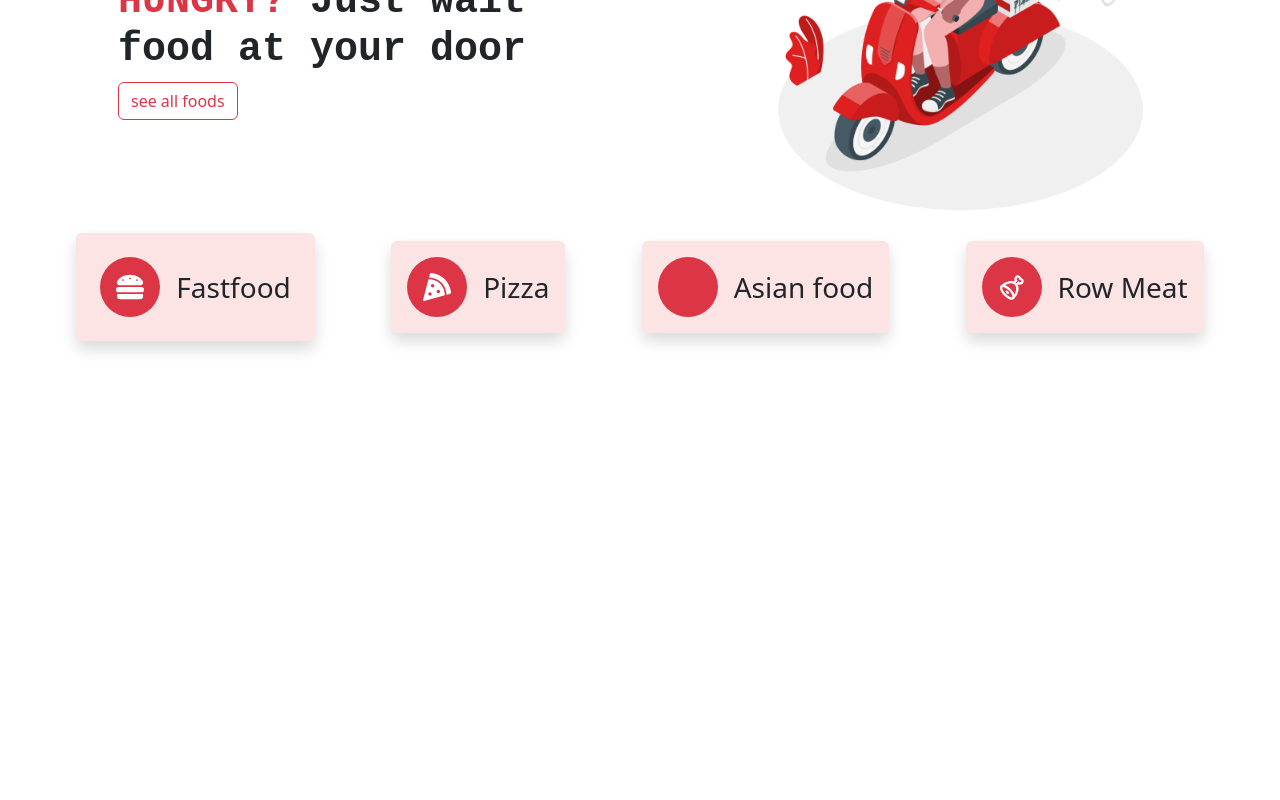
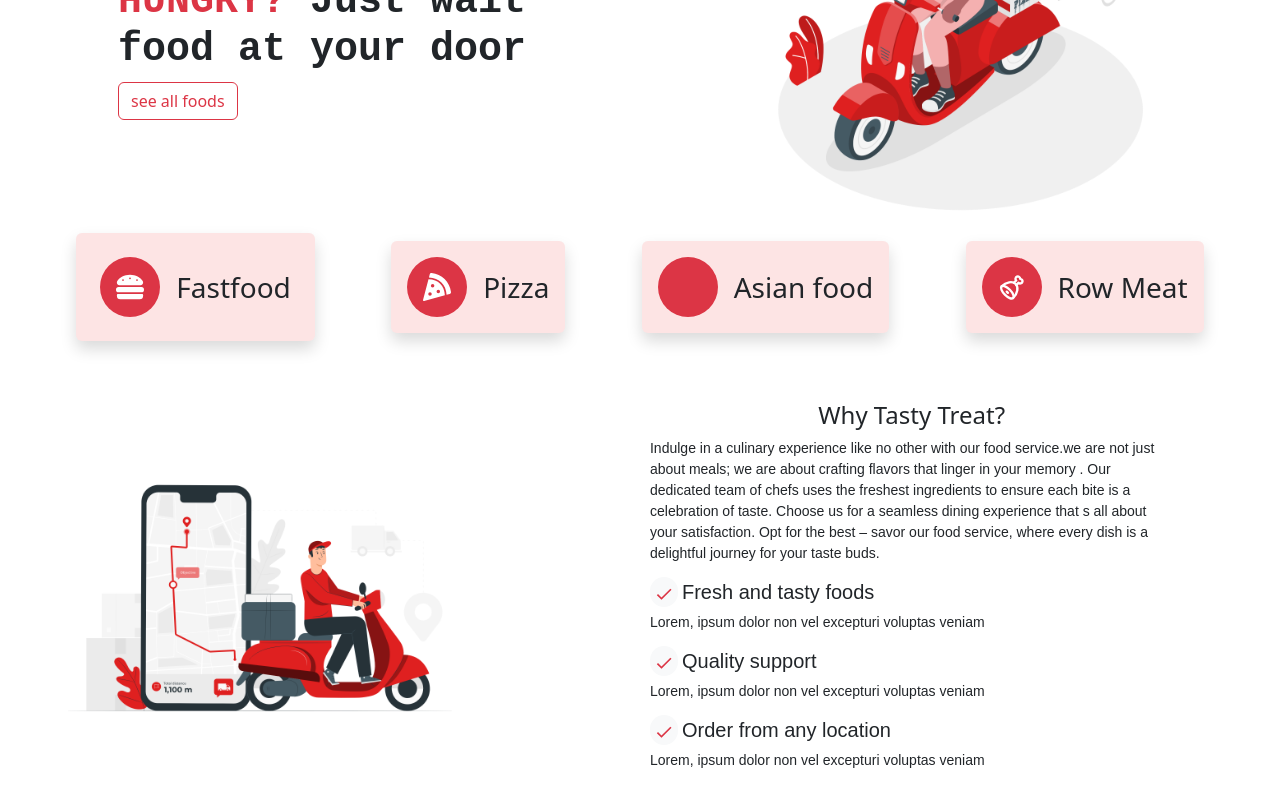
Before and after one commit to marwanlekhouaja/fast-food-app, a React (Vite) app in the folder fast-food-app/: page / in a window 1280 px wide. Shown: the part 257-1057 px from the top of the page. Before the commit the page ends 800 px from the top, so only its background shows below. Built offline with nearby package versions, Linux system fonts and the light colour scheme; some icons are missing.

Commit message:
finish the build of home component

```diff
--- a/fast-food-app/src/components/Detail.jsx
+++ b/fast-food-app/src/components/Detail.jsx
@@ -4,6 +4,7 @@
 import { useRef,useState } from "react";
 import { useDispatch } from "react-redux";
 import { addtocart } from "../stateMangement/slice";
+import {motion} from 'framer-motion'
 function Detail() {
   const { name } = useParams();
   const dispatch=useDispatch()
@@ -26,7 +27,14 @@
     const data={...product,quantite:quantite,idOrder:Date.now()}
     dispatch(addtocart(data))
   }
+
+  // functiion that have the access of show the description of the product or food
+  const [show,setShow]=useState(false)
+  const showDesc=()=>{
+    setShow(!show)
+  }
   return (
+    <>
     <div className="d-flex mt-5 justify-content-evenly align-items-center">
       <div>
         {products.map(
@@ -81,6 +89,17 @@
         )}
       </div>
     </div>
+
+    <div className="description container mt-4">
+      <h4 onClick={showDesc}  style={{cursor:'pointer',color:'red',fontFamily:'monospace'}}>description</h4>
+      <div style={{display:show?'flex':'none'}}>
+      {products.map((food)=>
+      food.title==name&&
+      <motion.p initial={{opacity:0}} animate={{opacity:1}} transition={{duration:1.5,delay:.3}} key={food.id} className="card p-2 w-75">{food.desc}</motion.p>
+      )}
+      </div>
+    </div>
+    </>
   );
 }
 
--- a/fast-food-app/src/components/Foods.jsx
+++ b/fast-food-app/src/components/Foods.jsx
@@ -46,7 +46,7 @@
     <>
       <header style={{ position: "relative", overflow: "hidden" }}>
         <img
-          style={{ height: "200px", width: "100%", backgroundSize: "cover" }}
+          style={{filter:'blur(2px)', height: "200px", width: "100%", backgroundSize: "cover" }}
           src="https://www.herofincorp.com/public/admin_assets/upload/blog/64b91a06ab1c8_food%20business%20ideas.webp"
           alt=""
         />
--- a/fast-food-app/src/components/Home.jsx
+++ b/fast-food-app/src/components/Home.jsx
@@ -4,6 +4,7 @@
 import { FaPizzaSlice } from "react-icons/fa";
 import { PiBowlFoodBold } from "react-icons/pi";
 import { TbMeat } from "react-icons/tb";
+import Why from "./Why";
 const Home = () => {
   return (
     <>
@@ -52,6 +53,8 @@
         </div>
       </div>
 
+      <Why/>
+
     </>
   );
 };
--- a/fast-food-app/src/components/Nav.jsx
+++ b/fast-food-app/src/components/Nav.jsx
@@ -41,7 +41,8 @@
             src="https://food-delivery-ecommerce-app.netlify.app/static/media/res-logo.2f9021c4.png"
             alt=""
           />
-          <h3 className="ms-3">marwan</h3>
+          <h4 className="ms-1 mt-2" style={{fontFamily:'monospace'}}>marwan food</h4>
+
         </div>
         <div className="links d-flex">
           {listLinks.map((link) => (
--- a/fast-food-app/src/components/Profile.jsx
+++ b/fast-food-app/src/components/Profile.jsx
@@ -39,21 +39,22 @@
   return (
     <>
       <h1 className="text-center">Profile</h1>
-      <div className=" shadow  p-2 card w-50 d-flex flex-column justify-content-center m-auto ">
+
+      <div data-aos='fade-up' className=" shadow  p-2 card w-50 d-flex flex-column justify-content-center m-auto ">
         {datauser.map((user) => (
           <div key={user.id}>
             {alert&&<div style={{opacity:hide?'none':'flex'}} className="alert alert-success d-flex justify-content-between">your informations has been update succefully ! <button onClick={hideMessage} className="btn btn-close"></button></div>}
             <h2 className="text-center">Hi {user.fullname}</h2>
             <p className="rounded alert alert-light ">Your informations</p>
             <div className={`card p-2 bg-light  ${styling.info}`}>
-              <h4 className="card d-flex flex-row p-2">
+              <h4 className="card d-flex flex-row p-2 fs-5">
                 <span className="text-danger">Email</span> : {user.email}
               </h4>
-              <h4 className="card d-flex flex-row p-2">
+              <h4 className="card d-flex flex-row p-2 fs-5">
                 <span className="text-danger">number phone</span>
                 {user.number}
               </h4>
-              <h4 className="d-flex card flex-row p-2 justify-content-between">
+              <h4 className="fs-5 d-flex card flex-row p-2 justify-content-between">
                 <span className="text-danger">date of create your account</span>
                 : {user.date}
               </h4>
--- a/fast-food-app/src/components/Sign-up.jsx
+++ b/fast-food-app/src/components/Sign-up.jsx
@@ -2,11 +2,13 @@
 import styling from '../style/signup.module.css'
 import { useDispatch,  } from 'react-redux';
 import { createAccount } from '../stateMangement/slice';
+import { useNavigate } from 'react-router-dom';
 function SignUp() {
   const refFullname=useRef()
   const refEmail=useRef()
   const refPassword=useRef()
   const refPhone=useRef()
+  const navigate=useNavigate()
 
 
   const currentDate = new Date();
@@ -15,9 +17,9 @@
 const year = currentDate.getFullYear();
 const month = currentDate.getMonth() + 1; // Note: months are zero-based, so add 1
 const day = currentDate.getDate();
-const hours = currentDate.getHours();
-const minutes = currentDate.getMinutes();
-const seconds = currentDate.getSeconds();
+// const hours = currentDate.getHours();
+// const minutes = currentDate.getMinutes();
+// const seconds = currentDate.getSeconds();
 
 
   const dispatch=useDispatch()
@@ -28,10 +30,11 @@
         password:refPassword.current.value,
         number:refPhone.current.value,
         id:Date.now(),
-        date:<div>{year} / {month} / {day} : {hours} : {minutes} : {seconds}</div>
+        date:<div>{year} year / {month} month / {day} day</div>
     }
     dispatch(createAccount(data))
-    window.history.back()
+    navigate('/foods')
+
   }
 
   return (
--- a/fast-food-app/src/components/UserFeature.jsx
+++ b/fast-food-app/src/components/UserFeature.jsx
@@ -2,14 +2,21 @@
 
 import "bootstrap/dist/css/bootstrap.css";
 import "bootstrap/dist/js/bootstrap";
-import { useState } from "react";
+import {  useState } from "react";
 import { Link } from "react-router-dom";
+
 
 const UserFeature = () => {
   const [show, setShow] = useState(false);
+
+
+
   const showMenu = () => {
     setShow(!show);
   };
+
+
+
   return (
     <>
       <span onClick={showMenu}>
@@ -17,7 +24,7 @@
       </span>
 
       <div
-      style={{position:'absolute',textAlign:'left',fontSize:'14px',opacity:show?'1':'0',top:'100%',right:'20%',gap:'0.5rem',zIndex:999,backgroundColor:'#eee',width:'110px'}} className="menuList shadow p-2 rounded d-flex flex-column">
+      style={{position:'absolute',textAlign:'left',fontSize:'14px',opacity:show?'1':'0',top:'100%',right:'20%',gap:'0.5rem',backgroundColor:'#eee',width:'110px'}} className="menuList shadow p-2 rounded d-flex flex-column">
         <Link to='/user/profile' className="text-decoration-none ">Profile</Link>
         <a href="" className="text-decoration-none">log out</a>
       </div>
--- /dev/null
+++ b/fast-food-app/src/components/Why.jsx
@@ -0,0 +1,42 @@
+import { MdOutlineDone } from "react-icons/md";
+
+const Why = () => {
+  const img = { maxWidth: "460px", maxHeight: "430px" };
+  const styleP = { fontSize: "14px", fontFamily: "arial" };
+  return (
+    <div className="row mt-5 d-flex align-items-center justify-content-around">
+      <img
+        data-aos="fade-right"
+        style={img}
+        className="col-sm-11 col-md-4"
+        src="deliver.png"
+        alt=""
+      />
+      <div
+        data-aos="fade-left"
+        className="content w-50 d-flex flex-column justify-content-center align-items-center"
+      >
+        <h4>Why Tasty Treat?</h4>
+        <div style={styleP} className="col-sm-10 col-md-10">
+          Indulge in a culinary experience like no other with our food
+          service.we are not just about meals; we are about crafting flavors
+          that linger in your memory . Our dedicated team of chefs uses the
+          freshest ingredients to ensure each bite is a celebration of taste.
+          Choose us for a seamless dining experience that s all about your
+          satisfaction. Opt for the best – savor our food service, where every
+          dish is a delightful journey for your taste buds.
+          <div className="advantages mt-3">
+            <h5><span className="p-1 bg-light rounded-pill text-danger me-1"><MdOutlineDone/></span>Fresh and tasty foods</h5>
+            <p>Lorem, ipsum dolor non vel excepturi voluptas veniam</p>
+            <h5><span className="p-1 bg-light rounded-pill text-danger me-1"><MdOutlineDone/></span>Quality support</h5>
+            <p>Lorem, ipsum dolor non vel excepturi voluptas veniam</p>
+            <h5><span className="p-1 bg-light rounded-pill text-danger me-1"><MdOutlineDone/></span>Order from any location</h5>
+            <p>Lorem, ipsum dolor non vel excepturi voluptas veniam</p>
+          </div>
+        </div>
+      </div>
+    </div>
+  );
+};
+
+export default Why;
--- /dev/null
+++ b/fast-food-app/src/style/contact.module.css
@@ -0,0 +1,34 @@
+
+
+.contact{
+    display: flex;
+    width: 100%;
+    /* align-items: center; */
+    justify-content: space-evenly;
+    margin: 10px;
+    position: absolute;
+    bottom: 30%;
+    font-family: 'Lucida Sans', 'Lucida Sans Regular', 'Lucida Grande', 'Lucida Sans Unicode', Geneva, Verdana, sans-serif;
+}
+
+.footer{
+    position: fixed;
+    bottom: 0;
+    display: flex;
+    text-align: center;
+    flex-direction:column ;
+    margin-top: 10px;
+    width: 100%;
+}
+
+.input{
+    border-radius: 7px;
+    padding: 5px;border: 1px solid black;
+}
+.iconSend{
+    padding: 7px;
+    border:none;
+    border-radius: 7px;
+    background-color: red;
+    color: white;
+}
```
Also changed, not shown: fast-food-app/src/components/Contact.jsx (+54 -7 lines), fast-food-app/public/deliver.png (added).
